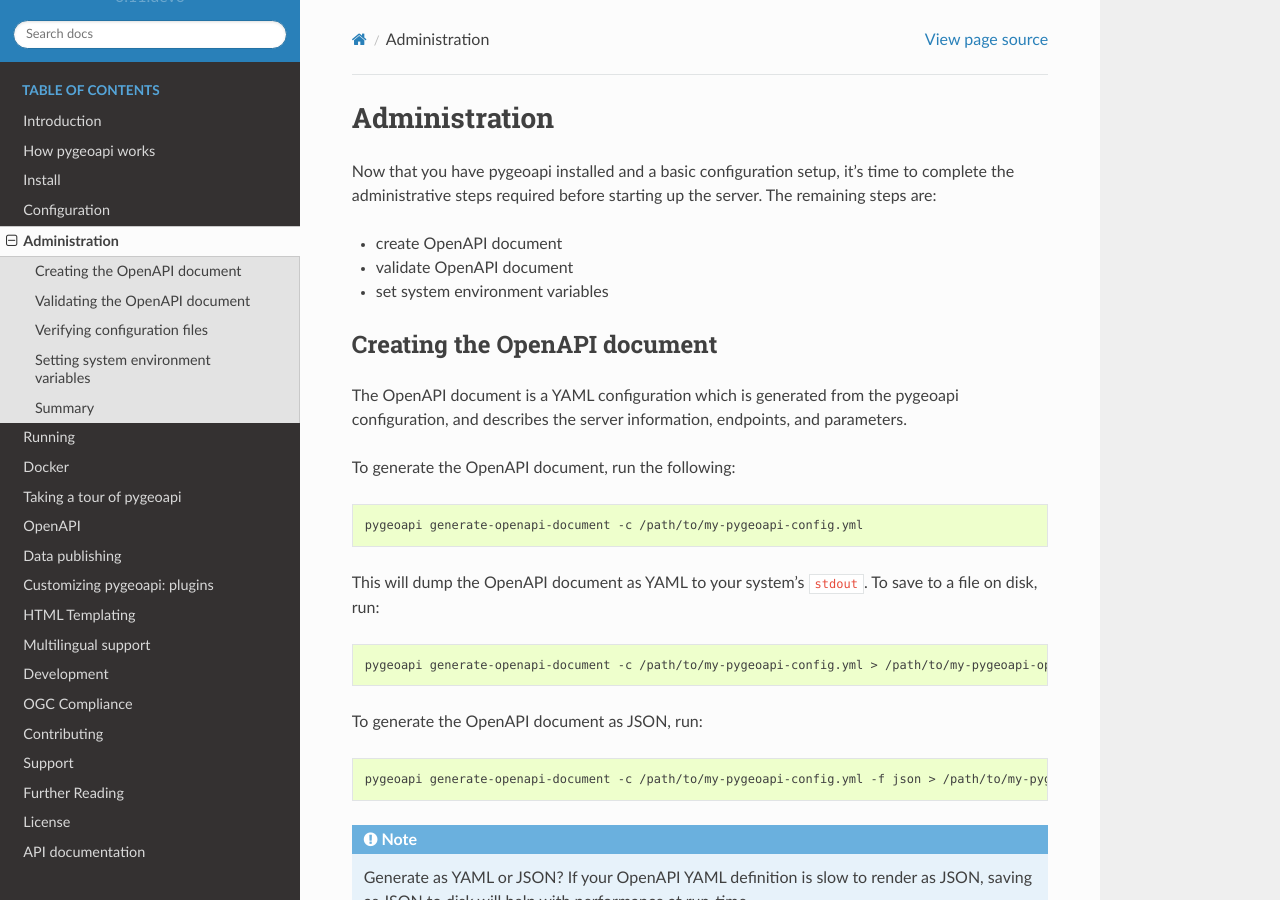
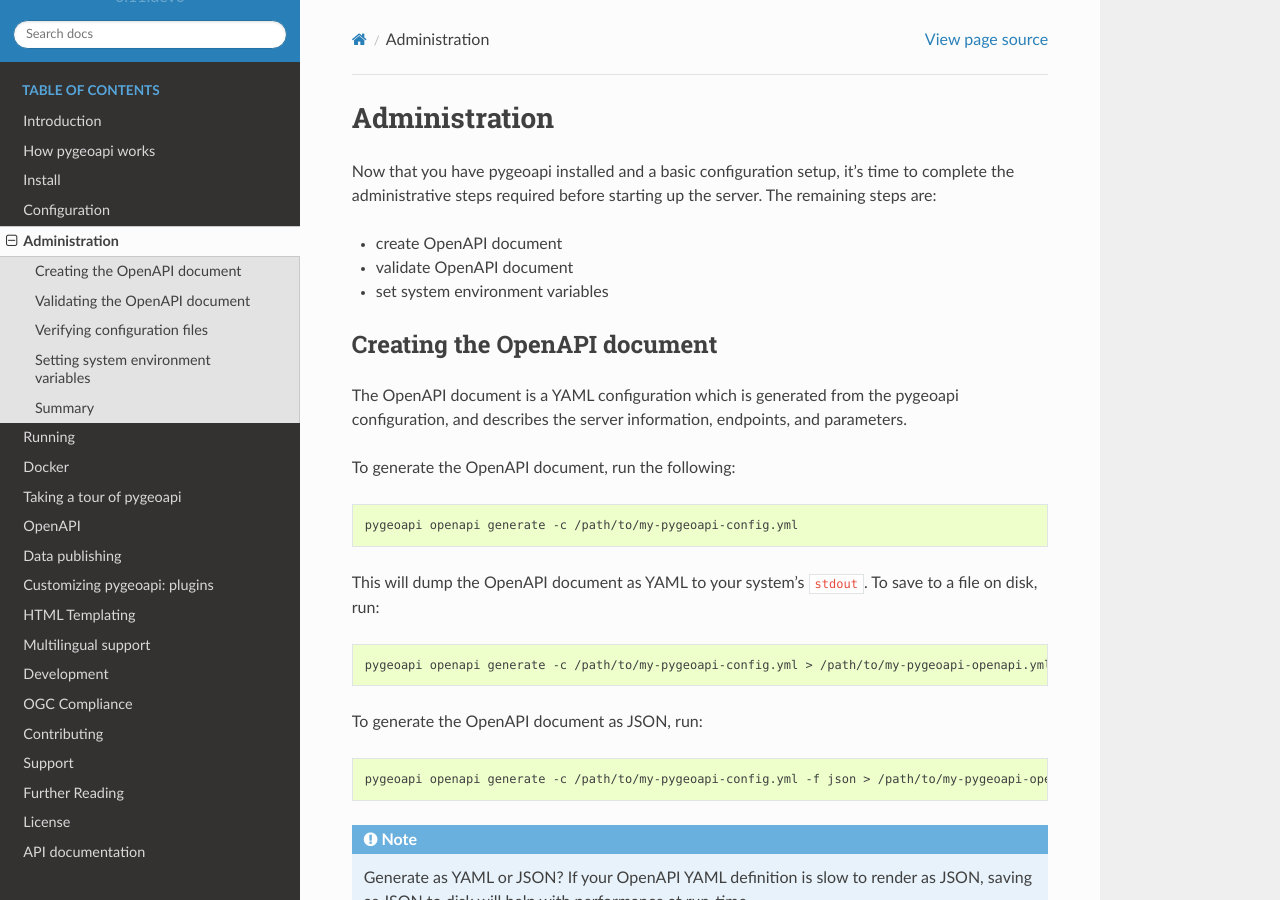
Before and after one commit to geopython/pygeoapi, a Sphinx documentation site: the page built from docs/source/administration.rst, in a window 1280 px wide and 900 px high. Built offline with Sphinx 7.4.7 and the Read the Docs theme 2.0.0, drawn with Linux system fonts in a browser that asks for light colours.

Commit message:
update CLI

```diff
--- a/docs/source/administration.rst
+++ b/docs/source/administration.rst
@@ -20,19 +20,19 @@
 
 .. code-block:: bash
 
-   pygeoapi generate-openapi-document -c /path/to/my-pygeoapi-config.yml
+   pygeoapi openapi generate -c /path/to/my-pygeoapi-config.yml
 
 This will dump the OpenAPI document as YAML to your system's ``stdout``.  To save to a file on disk, run:
 
 .. code-block:: bash
 
-   pygeoapi generate-openapi-document -c /path/to/my-pygeoapi-config.yml > /path/to/my-pygeoapi-openapi.yml
+   pygeoapi openapi generate -c /path/to/my-pygeoapi-config.yml > /path/to/my-pygeoapi-openapi.yml
 
 To generate the OpenAPI document as JSON, run:
 
 .. code-block:: bash
 
-   pygeoapi generate-openapi-document -c /path/to/my-pygeoapi-config.yml -f json > /path/to/my-pygeoapi-openapi.json
+   pygeoapi openapi generate -c /path/to/my-pygeoapi-config.yml -f json > /path/to/my-pygeoapi-openapi.json
 
 .. note::
    Generate as YAML or JSON?  If your OpenAPI YAML definition is slow to render as JSON,
--- a/docs/source/installation.rst
+++ b/docs/source/installation.rst
@@ -31,7 +31,7 @@
    vi example-config.yml
    export PYGEOAPI_CONFIG=example-config.yml
    export PYGEOAPI_OPENAPI=example-openapi.yml
-   pygeoapi generate-openapi-document -c $PYGEOAPI_CONFIG > $PYGEOAPI_OPENAPI
+   pygeoapi openapi generate -c $PYGEOAPI_CONFIG > $PYGEOAPI_OPENAPI
    pygeoapi serve
    curl http://localhost:5000
 
--- a/pygeoapi/__init__.py
+++ b/pygeoapi/__init__.py
@@ -30,8 +30,7 @@
 __version__ = '0.11.dev0'
 
 import click
-from pygeoapi.openapi import (generate_openapi_document,
-                              validate_openapi_document)
+from pygeoapi.openapi import openapi
 
 
 @click.group()
@@ -59,5 +58,4 @@
         raise click.ClickException('--flask/--starlette is required')
 
 
-cli.add_command(generate_openapi_document)
-cli.add_command(validate_openapi_document)
+cli.add_command(openapi)
```
Also changed, not shown: 4 other files.
